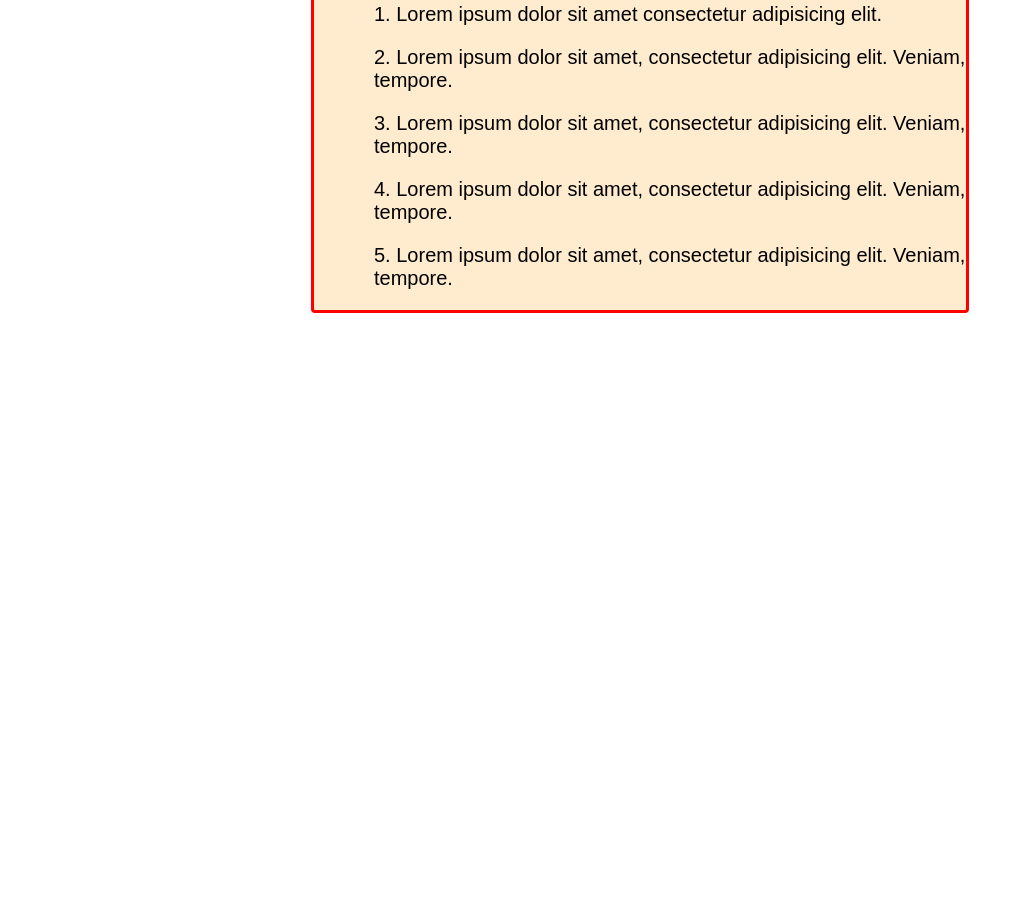
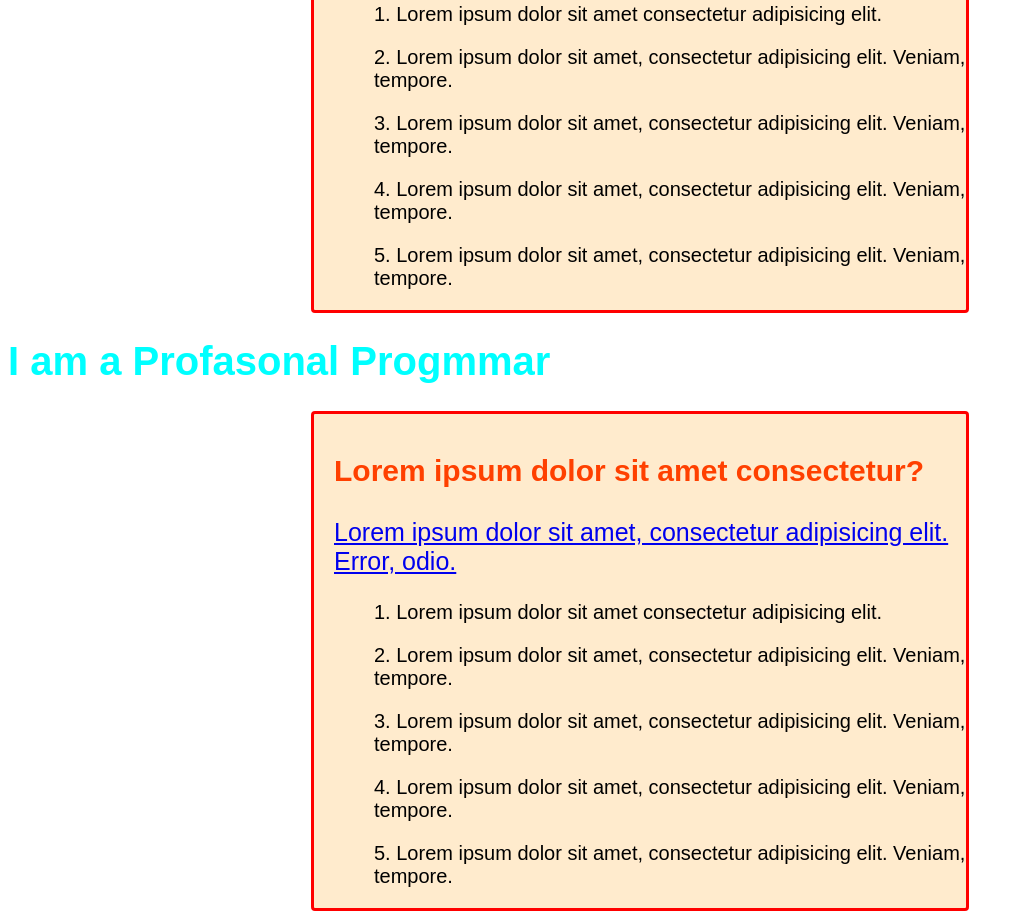
Before and after one commit to nadim-sheikh/css-test, a plain HTML site: page index.html in a window 1280 px wide. Shown: the part 286-1205 px from the top of the page, without its empty margins (0-1022 px from the left). Before the commit the page ends 800 px from the top, so only its background shows below. Drawn offline with Linux system fonts and the light colour scheme.

Commit message:
add code

```diff
--- a/index.html
+++ b/index.html
@@ -24,5 +24,21 @@
             <ol>5. Lorem ipsum dolor sit amet, consectetur adipisicing elit. Veniam, tempore.</ol>
         </div>
     </div>
+    <div class="h1">
+        <h1>I am a Profasonal Progmmar</h1>
+    </div>
+    <div class="contner">
+        <div class="p">
+            <p class="p1"><strong>Lorem ipsum dolor sit amet consectetur?</strong></p>
+            <p><a href="https://www.google.com/" target="_blank">Lorem ipsum dolor sit amet, consectetur adipisicing elit. Error, odio.</a></p>
+        </div>
+        <div class="ol">
+            <ol>1. Lorem ipsum dolor sit amet consectetur adipisicing elit.</ol>
+            <ol>2. Lorem ipsum dolor sit amet, consectetur adipisicing elit. Veniam, tempore.</ol>
+            <ol>3. Lorem ipsum dolor sit amet, consectetur adipisicing elit. Veniam, tempore.</ol>
+            <ol>4. Lorem ipsum dolor sit amet, consectetur adipisicing elit. Veniam, tempore.</ol>
+            <ol>5. Lorem ipsum dolor sit amet, consectetur adipisicing elit. Veniam, tempore.</ol>
+        </div>
+    </div>
 </body>
 </html>
```
